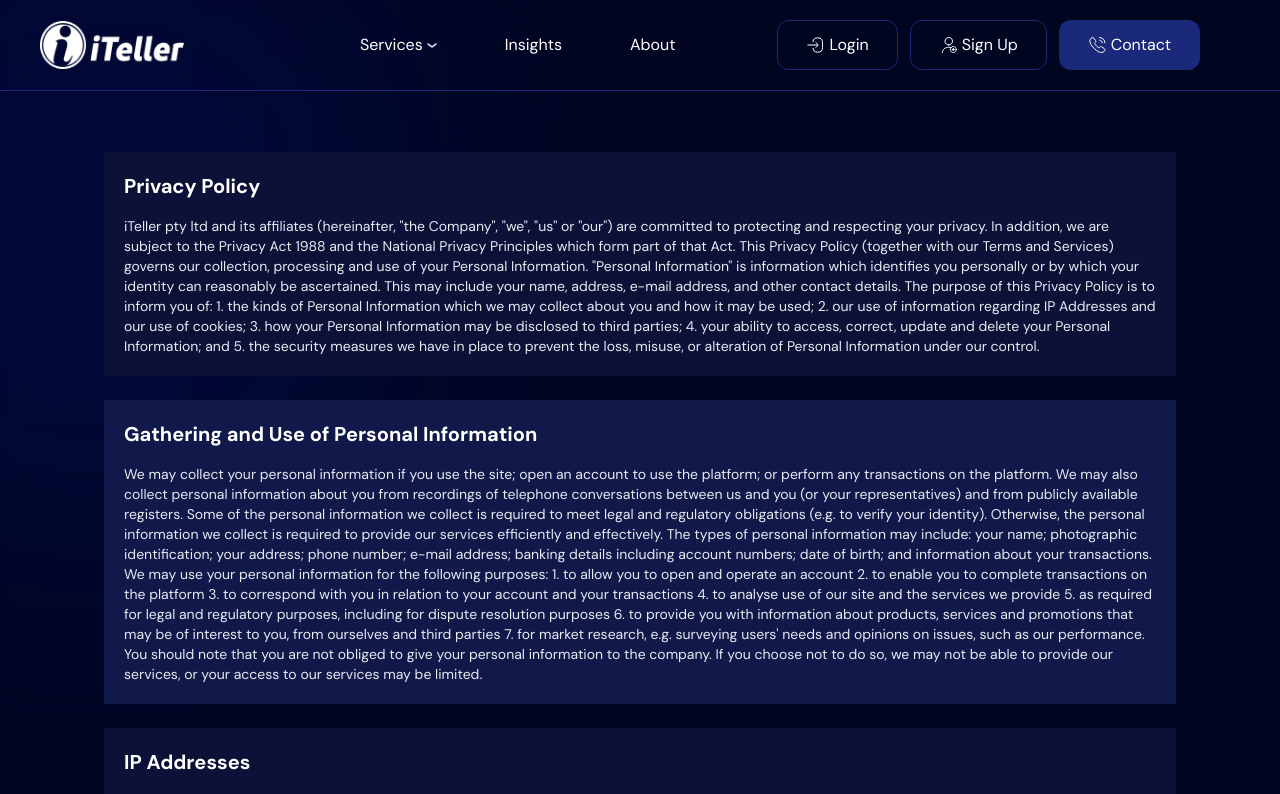
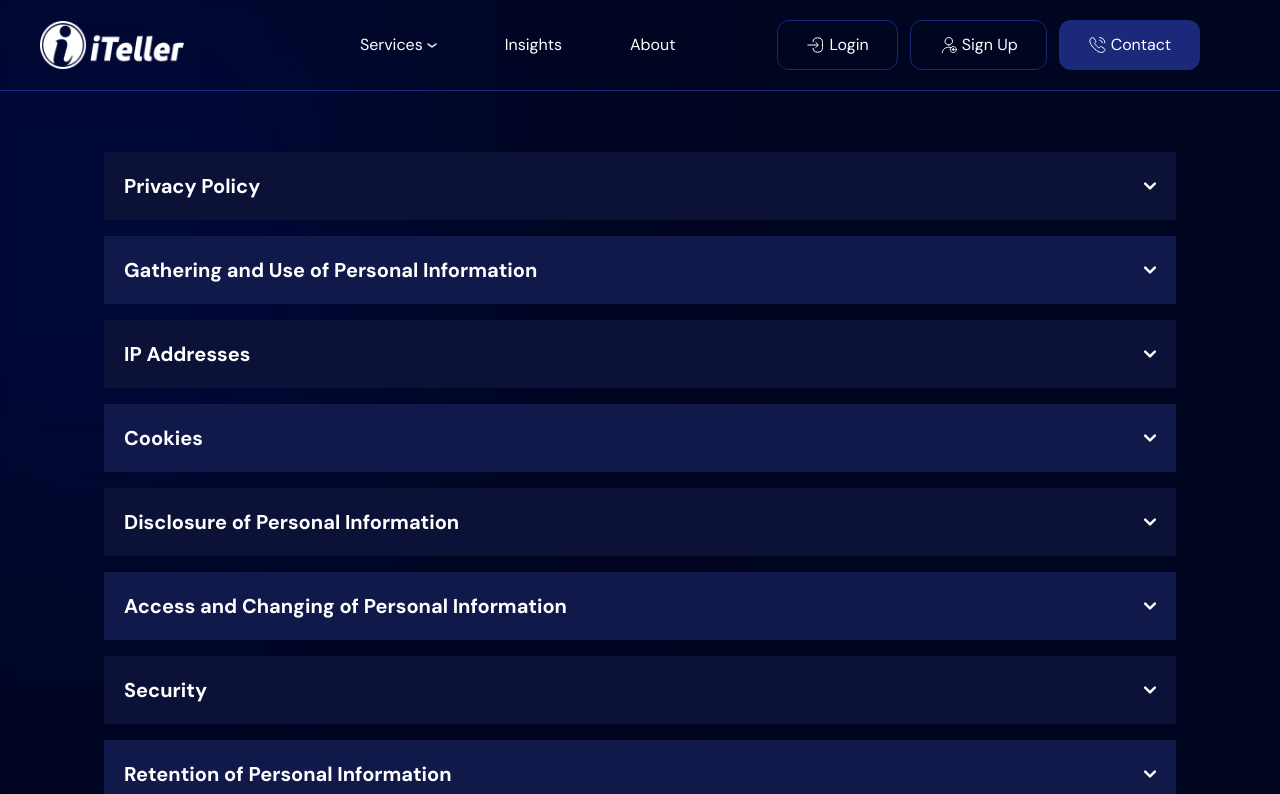
Before and after one commit to devIteller/iteller-io, a React (Vite) app: page /Privacy-Policy in a window 1280 px wide. Shown: the top 794 px of the page. Built offline with nearby package versions, Linux system fonts and the light colour scheme.

Commit message:
update Contact Us

```diff
--- a/src/Pages/PrivacyPolicy/index.jsx
+++ b/src/Pages/PrivacyPolicy/index.jsx
@@ -1,14 +1,17 @@
 import Header from "../../Components/Header/Header";
 import Footer from "../../Components/Footer/Footer";
 import PPC from "./PPC/PPC";
-import { useEffect } from "react";
+import { useEffect, useState } from "react";
 
 const PrivacyPolicy = () => {
+  const [accordion, setAccordion] = useState("");
+
   useEffect(() => {
     setTimeout(() => {
-      window.scrollTo(0, 0)
+      window.scrollTo(0, 0);
     }, 300);
   }, []);
+
   return (
     <>
       <Header />
@@ -23,12 +26,47 @@
         ></svg>
       </span>
       <div className="flex flex-col items-center">
-        <div className="flex flex-col gap-y-6 lg:max-w-[1440px] w-[90%] md:px-10 py-10 items-center relative mt-28 text-white">
+        <div className="flex flex-col gap-y-4 lg:max-w-[1440px] w-[90%] md:px-10 py-10 items-center relative mt-28 text-white">
           {PPC.map((pp, index) => {
             return (
-              <div key={index} className=" w-full z-50 odd:bg-[#0C1237] even:bg-[#101949] p-5 space-y-4">
-                <h1 className="text-xl font-bold">{pp.title}</h1>
-                <h3 className="text-[#E8EAF2] text-sm">{pp.desc}</h3>
+              <div
+                key={index}
+                className={`" w-full z-50 odd:bg-[#0C1237] even:bg-[#101949] p-5 ${
+                  accordion === pp.title ? "space-y-4" : ""
+                }`}
+              >
+                <button
+                  type="button"
+                  className="flex items-center justify-between w-full text-xl font-bold rounded-t-xl  gap-3"
+                  onClick={() => accordion === pp.title ? setAccordion("") : setAccordion(pp.title)}
+                >
+                  <span className="self-start text-start">{pp.title}</span>
+                  <svg
+                    data-accordion-icon
+                    className={`w-3 h-3 duration-500 ${
+                      accordion === pp.title ? "" : "rotate-180"
+                    }`}
+                    aria-hidden="true"
+                    xmlns="http://www.w3.org/2000/svg"
+                    fill="none"
+                    viewBox="0 0 10 6"
+                  >
+                    <path
+                      stroke="currentColor"
+                      strokeLinecap="round"
+                      strokeLinejoin="round"
+                      strokeWidth={2}
+                      d="M9 5 5 1 1 5"
+                    />
+                  </svg>
+                </button>
+                <h3
+                  className={`"text-[#E8EAF2] text-sm duration-700 overflow-hidden ${
+                    accordion === pp.title ? "max-h-[500px]" : "max-h-0"
+                  }`}
+                >
+                  {pp.desc}
+                </h3>
               </div>
             );
           })}
```
